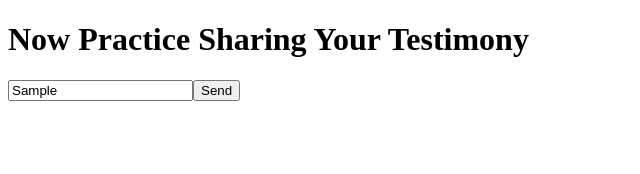
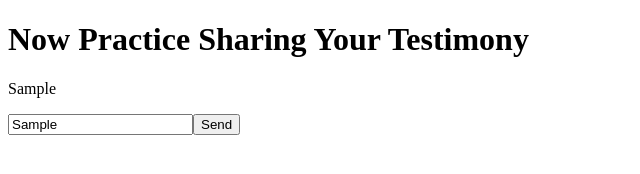
Before and after one commit to mattdocherty314/faithtech2025_hackathon, a website: page frontend/chat.html in a window 1280 px wide. Both pictures are taken after typing "Sample" into the empty fields and a click on the button "Send". Shown: the whole page, without its empty margins (0-640 px from the left). Drawn offline with Linux system fonts and the light colour scheme; no server answers.

Commit message:
Created copy cat chat

```diff
--- a/frontend/chat.html
+++ b/frontend/chat.html
@@ -10,6 +10,6 @@
     <h1>Now Practice Sharing Your Testimony</h1>
     <div id="chat">
     </div>
-    <input id="latest_chat"><button id="create">Send</button>
+    <input id="latest-chat"><button id="send-chat">Send</button>
 </body>
 </html>
--- a/public/scripts/send-chat.js
+++ b/public/scripts/send-chat.js
@@ -3,5 +3,43 @@ const HOSTNAME = "http://localhost:3000";
 window.addEventListener("load", loadPage);
 
 function loadPage() {
+    let sendChatButton = document.getElementById("send-chat");
+    sendChatButton.addEventListener("click", sendChat);
+}
 
+function getCookie(name) {
+    let cookies = document.cookie.split("; ");
+
+    let value = null;
+    cookies.forEach(element => {
+        if (element.startsWith(`${name}=`)) {
+            value = element.split(`${name}=`)[1];
+            return;
+        }
+    });
+    return value;
 }
+
+function sendChat() {
+    let chatsElement = document.getElementById("chat");
+
+    let sessionID = getCookie("session");
+    let chatBody = {
+        session: sessionID,
+        chat: document.getElementById("latest-chat").value
+    }
+
+    chatsElement.innerHTML = `<p class=my_chats>${chatBody.chat}</p>`
+
+    fetch(`${HOSTNAME}/api/chat`, {
+        method: 'POST',
+        headers: {
+            "Content-Type": "application/json"
+        },
+        body: JSON.stringify(chatBody)
+    })
+    .then(response => response.json())
+    .then((data) => {
+        chatsElement.innerHTML += `<p class=my_chats>${data.message}</p>`
+    })
+}
```
Also changed, not shown: index.js (+16 -2 lines).
